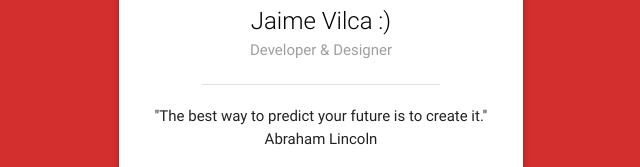
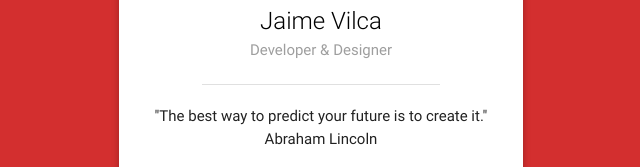
Before and after one commit to jaimevilca/jaimevilca.github.io, a plain HTML site: page index.html in a window 1280 px wide. Shown: the part 322-489 px from the top of the page, 319-959 px from the left. Drawn offline with nearby package versions, Linux system fonts and the light colour scheme.

Commit message:
Remove smile

```diff
--- a/index.html
+++ b/index.html
@@ -26,7 +26,7 @@
           	<br>
             <div class="center-align">
               <img class="circle activator" src="images/profile2.jpg"><br>
-              <b><span class="card-title black-text ">Jaime Vilca :)</span></b><br>
+              <b><span class="card-title black-text ">Jaime Vilca</span></b><br>
               <span class="grey-text darken-4 ">Developer &amp; Designer</span>
             </div>
             <br>
```
